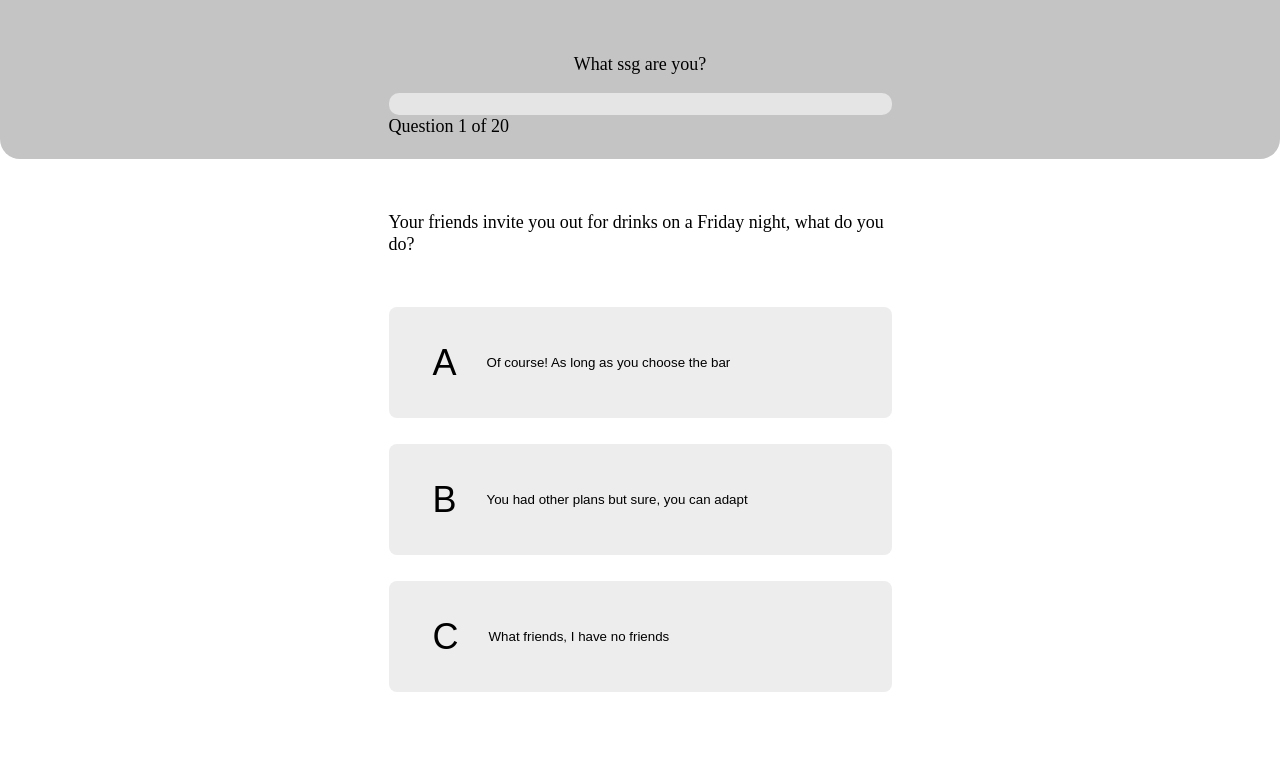
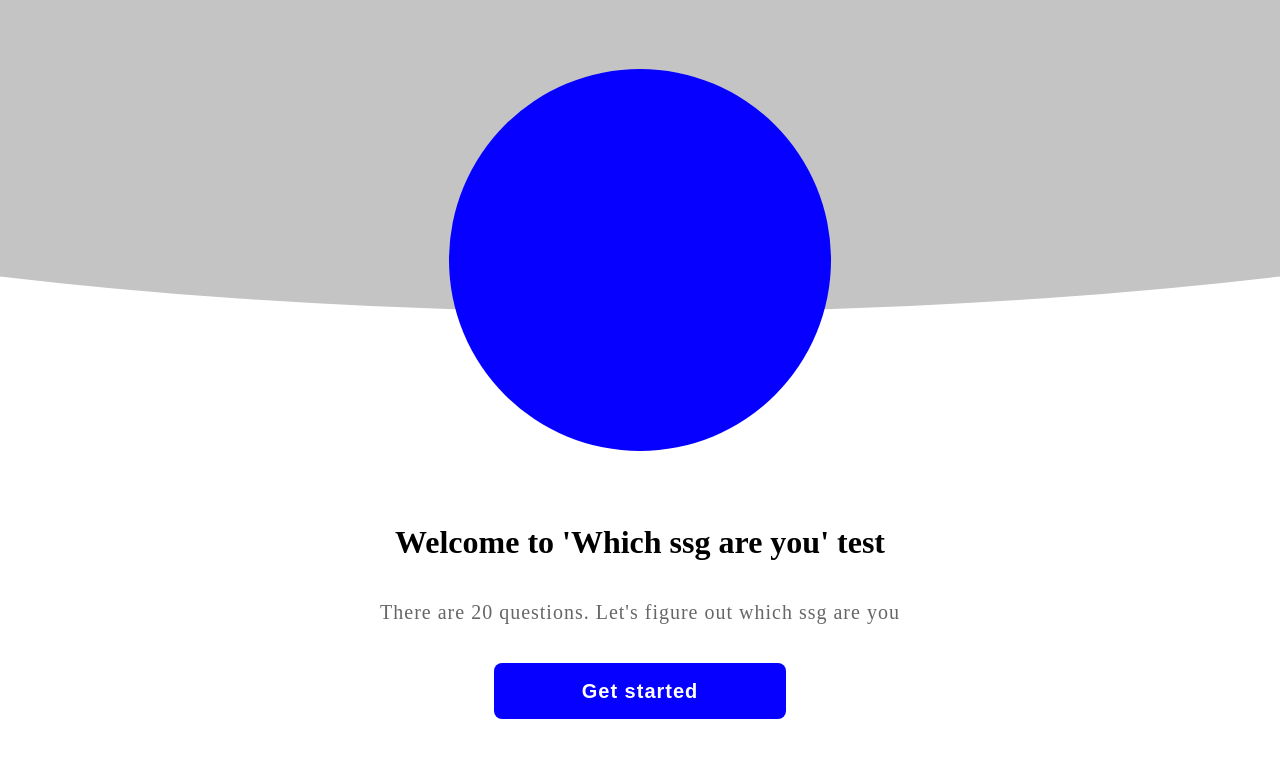
Before and after one commit to NJKode/ssg-quiz, a React (Create React App) app: page / in a window 1280 px wide. Shown: the top 758 px of the page. Built offline with nearby package versions, Linux system fonts and the light colour scheme.

Commit message:
Add landing page and result page

```diff
--- a/src/App.css
+++ b/src/App.css
@@ -12,6 +12,28 @@ header {
   height: 159px;
   background: #c4c4c4;
   border-radius: 0px 0px 20px 20px;
+}
+
+.module-page {
+  text-align: center;
+}
+
+.module-title {
+  font-weight: bold;
+  font-size: 32px;
+  line-height: 38px;
+  text-align: center;
+  margin: 67px auto 0 auto;
+}
+
+.module-description {
+  font-size: 20px;
+  line-height: 150%;
+  text-align: center;
+  letter-spacing: 0.05em;
+  color: #424141;
+  opacity: 0.8;
+  margin: 36px auto;
 }
 
 .title {
@@ -92,9 +114,17 @@ header {
   vertical-align: middle;
 }
 
-.results {
-  width: 503px;
-  height: 22px;
-  margin: 0 auto;
-  position: relative;
+.button {
+  width: 292px;
+  height: 56px;
+  background: #0500ff;
+  border-radius: 8px;
+  border: none;
+  font-weight: bold;
+  font-size: 20px;
+  line-height: 150%;
+  text-align: center;
+  letter-spacing: 0.05em;
+  color: #ffffff;
+  cursor: pointer;
 }
--- a/src/App.js
+++ b/src/App.js
@@ -2,48 +2,68 @@ import { useState } from "react";
 import "./App.css";
 import QNA from "./component/QNA";
 import Header from "./component/Header";
-import Results from './component/Results';
+import Results from "./component/Results";
+import PageModule from "./component/PageModule";
+import Button from "./component/Button";
 
 import question from "./data/questions.json";
 
 function App() {
   const questionMax = question.questions.length;
-  const [questionNum, setQuestionNum] = useState(0);
-  const [userAttributes, setUserAttributes] = useState({})
+  const [questionNum, setQuestionNum] = useState(-1);
+  const [userAttributes, setUserAttributes] = useState({});
 
   function updateAnswer(option) {
-
     // Do some calculationg, update the character
-    const questionAttributes = question.questions[questionNum].answers[option].attributes
+    const questionAttributes =
+      question.questions[questionNum].answers[option].attributes;
 
     const userAttributesCopy = userAttributes;
     Object.keys(questionAttributes).forEach((attribute) => {
-      userAttributesCopy[attribute] = userAttributesCopy.hasOwnProperty(attribute)
+      userAttributesCopy[attribute] = userAttributesCopy.hasOwnProperty(
+        attribute
+      )
         ? userAttributesCopy[attribute] + questionAttributes[attribute]
         : questionAttributes[attribute];
     });
     setUserAttributes({
       ...userAttributes,
-      ...userAttributesCopy })
-
+      ...userAttributesCopy,
+    });
 
     setQuestionNum(questionNum + 1);
   }
 
+  function getStart() {
+    setQuestionNum(0);
+  }
+
+  const button = <Button text="Get started" func={getStart} />;
+
   return (
     <div className="app">
+      {questionNum === -1 && (
+        <PageModule
+          pageWidth={window.innerWidth}
+          title="Welcome to 'Which ssg are you' test"
+          description="There are 20 questions. Let's figure out which ssg are you"
+          buttons={button}
+        />
+      )}
+
+      {questionNum >= 0 && questionNum < questionMax && (
+        <>
           <Header questionNum={questionNum} questionMax={questionMax} />
-
-      {questionNum < questionMax && (
           <QNA
             updateAnswer={updateAnswer}
             question={question.questions[questionNum]}
           />
+        </>
       )}
 
-      {questionNum === questionMax && <Results
-        userAttributes={userAttributes}
-      />}
+      {questionNum === questionMax && (
+        <Results userAttributes={userAttributes} />
+      )}
     </div>
   );
 }
--- /dev/null
+++ b/src/component/Button.jsx
@@ -0,0 +1,11 @@
+import React from "react";
+
+function Button({ text, func }) {
+  return (
+    <button className="button" onClick={func}>
+      {text}
+    </button>
+  );
+}
+
+export default Button;
--- /dev/null
+++ b/src/component/PageModule.jsx
@@ -0,0 +1,25 @@
+import React from "react";
+
+function PageModule({ pageWidth, title, description, buttons }) {
+  return (
+    <div className="module-page">
+      <svg height="451px" width={pageWidth}>
+        <ellipse
+          cx={pageWidth / 2}
+          cy="0"
+          rx={1.08 * pageWidth}
+          ry="312"
+          fill="#C4C4C4"
+        />
+        <circle cx={pageWidth / 2} cy="260" r="191" fill="#0500FF" />
+      </svg>
+
+      <div className="module-title">{title}</div>
+      <div className="module-description">{description}</div>
+
+      {buttons}
+    </div>
+  );
+}
+
+export default PageModule;
--- a/src/component/Results.jsx
+++ b/src/component/Results.jsx
@@ -1,5 +1,6 @@
 import React, { useEffect, useState } from "react";
-const { calculateFinalScore } = require('../helpers/helpers');
+import PageModule from "./PageModule";
+const { calculateFinalScore } = require("../helpers/helpers");
 
 function Results({ userAttributes }) {
   const [finalResult, setResult] = useState({});
@@ -9,14 +10,12 @@ function Results({ userAttributes }) {
   }, []);
 
   return (
-		<div class="results">
-			<div><h3>You're { finalResult.result }!</h3></div>
-			<div>
-				<span>
-					{ finalResult.description }
-				</span>
-			</div>
-		</div>
+    <PageModule
+      pageWidth={window.innerWidth}
+      title={`You're ${finalResult.result}!`}
+      description={finalResult.description}
+      buttons=""
+    />
   );
 }
 
```
Lines whose indentation alone changed are shown as unchanged.
